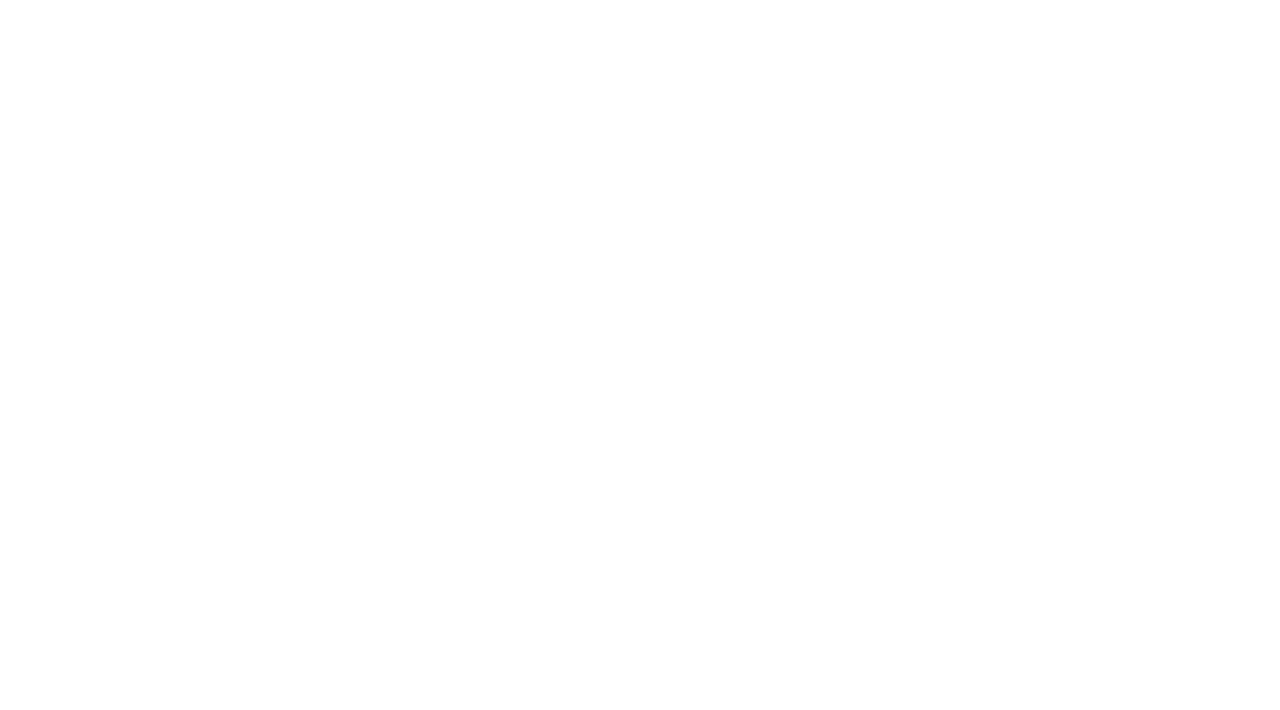
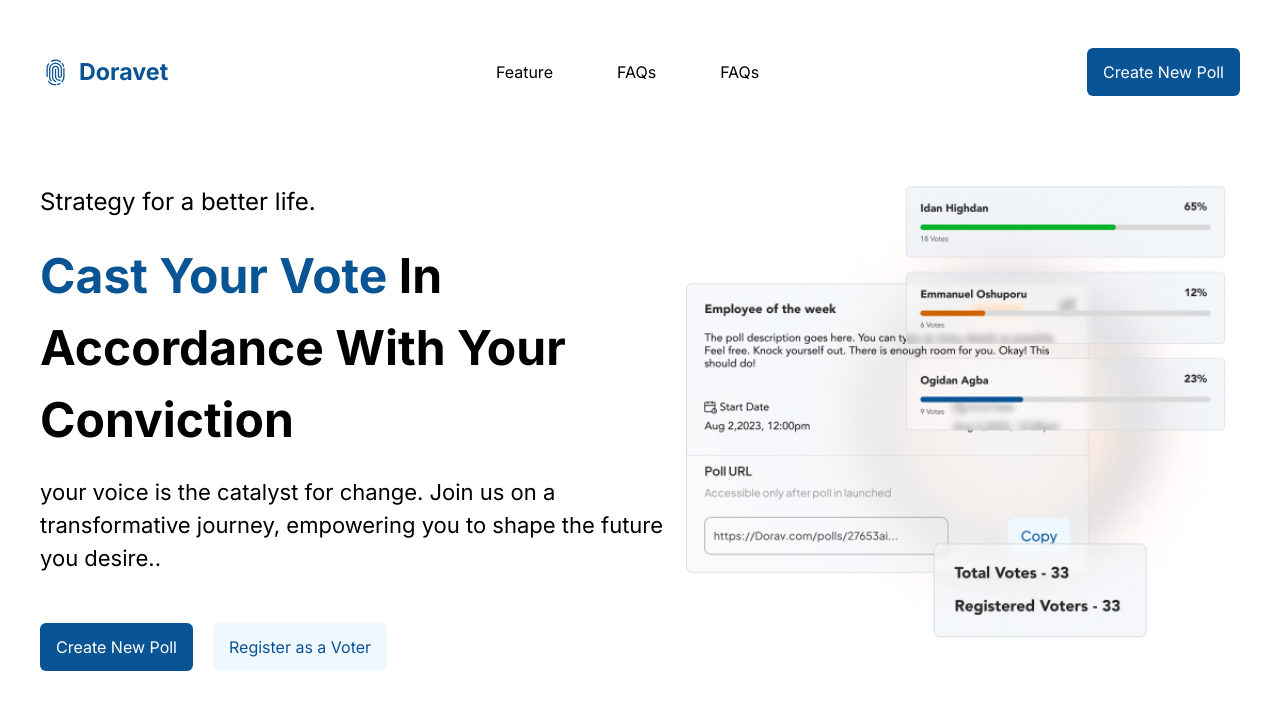
Before and after one commit to theblackjessy/Doravet, a Next.js app: page / in a window 1280 px wide. Shown: the top 710 px of the page. Built offline with nearby package versions, Linux system fonts and the light colour scheme.

Commit message:
index page

```diff
--- a/src/components/form/Button.js
+++ b/src/components/form/Button.js
@@ -7,9 +7,9 @@ const colors = {
   white: "#fff"
 }
 
-const Button = ({ text, style = "w-full", bg = "#095494", color = "#FFF", handleClick }) => {
+const Button = ({ text, fullWidth = false, bg = "primary", color = "white", handleClick, className }) => {
   return (
-    <button type='button' onClick={handleClick} className={cls(`text-center cursor-pointer block rounded-md py-3 px-4 my-2 bg-[${bg}] text-[${color}]`, style)}>{text}</button>
+    <button type='button' onClick={handleClick} className={cls(`text-center cursor-pointer block rounded-md py-3 px-4 my-2 bg-${bg} text-${color}`, { "w-full": fullWidth }, className)}> {text}</button >
 
   )
 }
--- a/src/pages/index.js
+++ b/src/pages/index.js
@@ -1,14 +1,49 @@
 import Image from 'next/image'
 import { Inter } from 'next/font/google'
+import Link from 'next/link'
+import Button from '@/components/form/Button'
+import Finger from '../../public/dashboard/icons/Finger'
 
 const inter = Inter({ subsets: ['latin'] })
 
 export default function Home() {
   return (
-    <main
-      className={`flex min-h-screen flex-col items-center justify-between p-24 ${inter.className}`}
+    <section
+      className={`h-screen p-10 ${inter.className}`}
     >
+      <nav className='flex justify-between' >
+        <div className='flex gap-2 justify-center items-center'>
+          <Finger />
+          <h3 className='text-[23.25px] text-[#095494] font-bold'>Doravet</h3>
+        </div>
+        <ul className='flex m-auto gap-16'>
+          <li><Link href={""}>Feature</Link></li>
+          <li><Link href={''}>FAQs</Link></li>
+          <li><Link href={''}>FAQs</Link></li>
+        </ul>
+        <Button text={"Create New Poll"} />
+      </nav>
+      <main className='flex justify-between my-20'>
+        <div className='w-[700px]'>
+          <h3 className='text-[24px]'>Strategy for a better life.</h3>
+          <h1 className='text-[48px] font-bold capitalize py-5' ><span className='text-[#095494]'>Cast your vote </span>in accordance with your conviction</h1>
+          <h3 className='text-[22px] '>your voice is the catalyst for change. Join us on a transformative journey,
+            empowering you to shape the future you desire..</h3>
+          <div className='flex gap-5 py-10'>
+            <Button text={"Create New Poll"} />
+            <Button text={"Register as a Voter"} bg='primary-light' style='' color='primary' />
+          </div>
+        </div>
+        <aside>
+          <Image
+            src={'/dashboard/images/Group 15 1.png'}
+            width={600}
+            height={600}
+            alt='screenshot '
+          />
+        </aside>
+      </main>
 
-    </main>
+    </section>
   )
 }
--- a/src/pages/login.js
+++ b/src/pages/login.js
@@ -37,7 +37,7 @@ export default function Login() {
             <p className='text-right text-[14px] text-[#095494]'>Forgot Password?</p>
           </div>
 
-          <Button text="Log in" />
+          <Button fullWidth text="Log in" />
           <p className='text-[16px] my-3 cursor-pointer'>
             <span>Don’t have an account?</span>
             <Link href={'register'} className='cursor-pointer'>
--- a/src/pages/register.js
+++ b/src/pages/register.js
@@ -60,7 +60,7 @@ const Register = () => {
             />
 
           </div>
-          <Button text="Register" />
+          <Button fullWidth text="Register" />
           <p className='text-[16px] my-3 '>
             <span>Already have an account?</span>
             <Link href={'login'}>
--- a/tailwind.config.js
+++ b/tailwind.config.js
@@ -1,12 +1,27 @@
 /** @type {import('tailwindcss').Config} */
+
+const color = {
+  primary: {
+    light: "#F0F8FF",
+    DEFAULT: "#095494"
+  }
+}
+
 module.exports = {
   content: [
     './src/pages/**/*.{js,ts,jsx,tsx,mdx}',
     './src/components/**/*.{js,ts,jsx,tsx,mdx}',
     './src/app/**/*.{js,ts,jsx,tsx,mdx}',
   ],
+  safelist: [{ pattern: /(bg|text|border)-(primary|secondary|white|primary-light)/ }],
   theme: {
     extend: {
+      colors: {
+        primary: {
+          light: "#F0F8FF",
+          DEFAULT: "#095494"
+        }
+      },
       backgroundImage: {
         'gradient-radial': 'radial-gradient(var(--tw-gradient-stops))',
         'gradient-conic':
```
Also changed, not shown: public/dashboard/icons/Finger.js (added), public/dashboard/images/Group 15 1.png (added).
